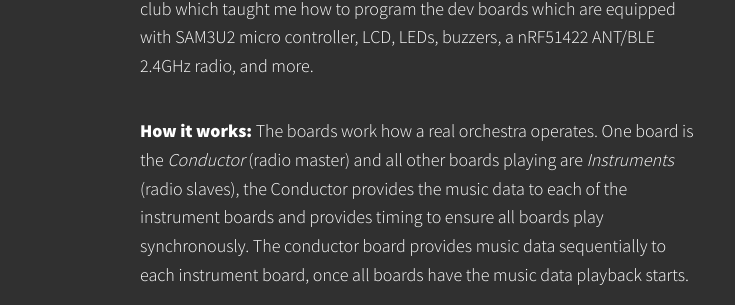
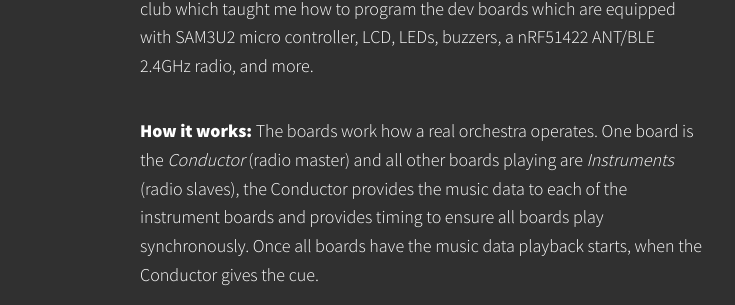
Before and after one commit to VikramP7/PortfolioWebsite, an Eleventy site: page src/portfolio/project-04.html in a window 1280 px wide. Shown: the part 783-1088 px from the top of the page, 0-735 px from the left. Built offline with nearby package versions, Linux system fonts and the light colour scheme; Eleventy itself is replaced by a stand-in of ours; files that its build step writes are made by us from their sources.

Commit message:
Small grammer tweak

```diff
--- a/src/portfolio/project-04.html
+++ b/src/portfolio/project-04.html
@@ -29,7 +29,7 @@ layout: base.njk
             <p><strong>How it works: </strong> The boards work how a real orchestra operates.
                 One board is the <em>Conductor</em> (radio master) and all other boards playing are <em>Instruments</em> (radio slaves),
                 the Conductor provides the music data to each of the instrument boards and provides timing to ensure all
-                boards play synchronously. The conductor board provides music data sequentially to each instrument board, once all boards have the music data playback starts.
+                boards play synchronously. Once all boards have the music data playback starts, when the Conductor gives the cue.
             </p>
         </div>
         <a href="https://github.com/VikramP7/BuzzerOrchestra_EiE" target="_blank" class="btn portfolio-page__btn">GitHub</a>
```
